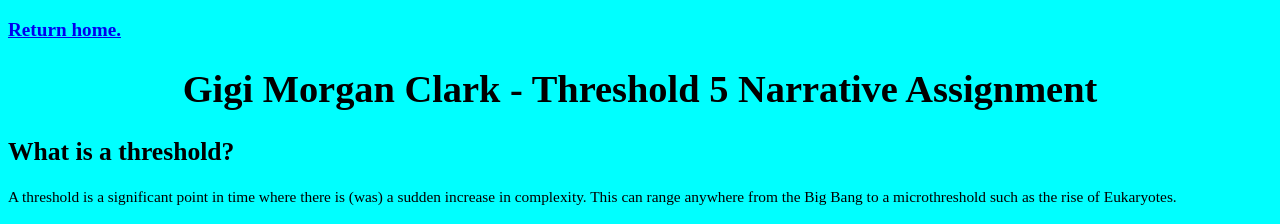
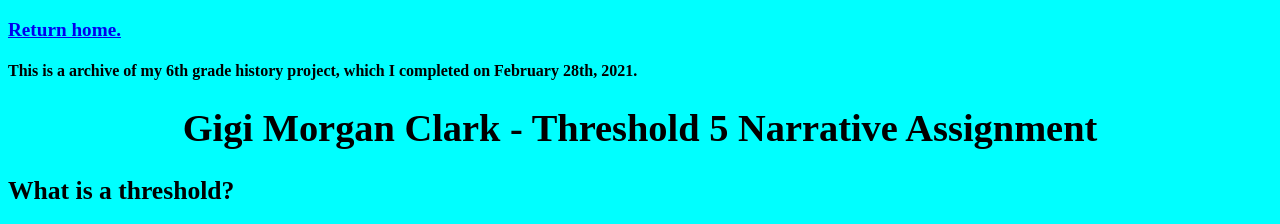
Before and after one commit to cloudisqueer/cloudisqueer.github.io, a plain HTML site: page lifet5/index.html in a window 1280 px wide. Shown: the top 224 px of the page. Drawn offline with Linux system fonts and the light colour scheme.

Commit message:
added date (feb 28 2021)

```diff
--- a/lifet5/index.html
+++ b/lifet5/index.html
@@ -10,6 +10,7 @@
 	<body>
 
 		<h3><a href="https://gayfrog.xyz/#top">Return home.</a></h3>
+		<h4>This is a archive of my 6th grade history project, which I completed on February 28th, 2021.</h4>
 		<h1>Gigi Morgan Clark - Threshold 5 Narrative Assignment</h1>
 		<h2>What is a threshold?</h2>
 		<p>A threshold is a significant point in time where there is (was) a sudden increase in complexity. This can range anywhere from the Big Bang to a microthreshold such as the rise of Eukaryotes.</p>
```
